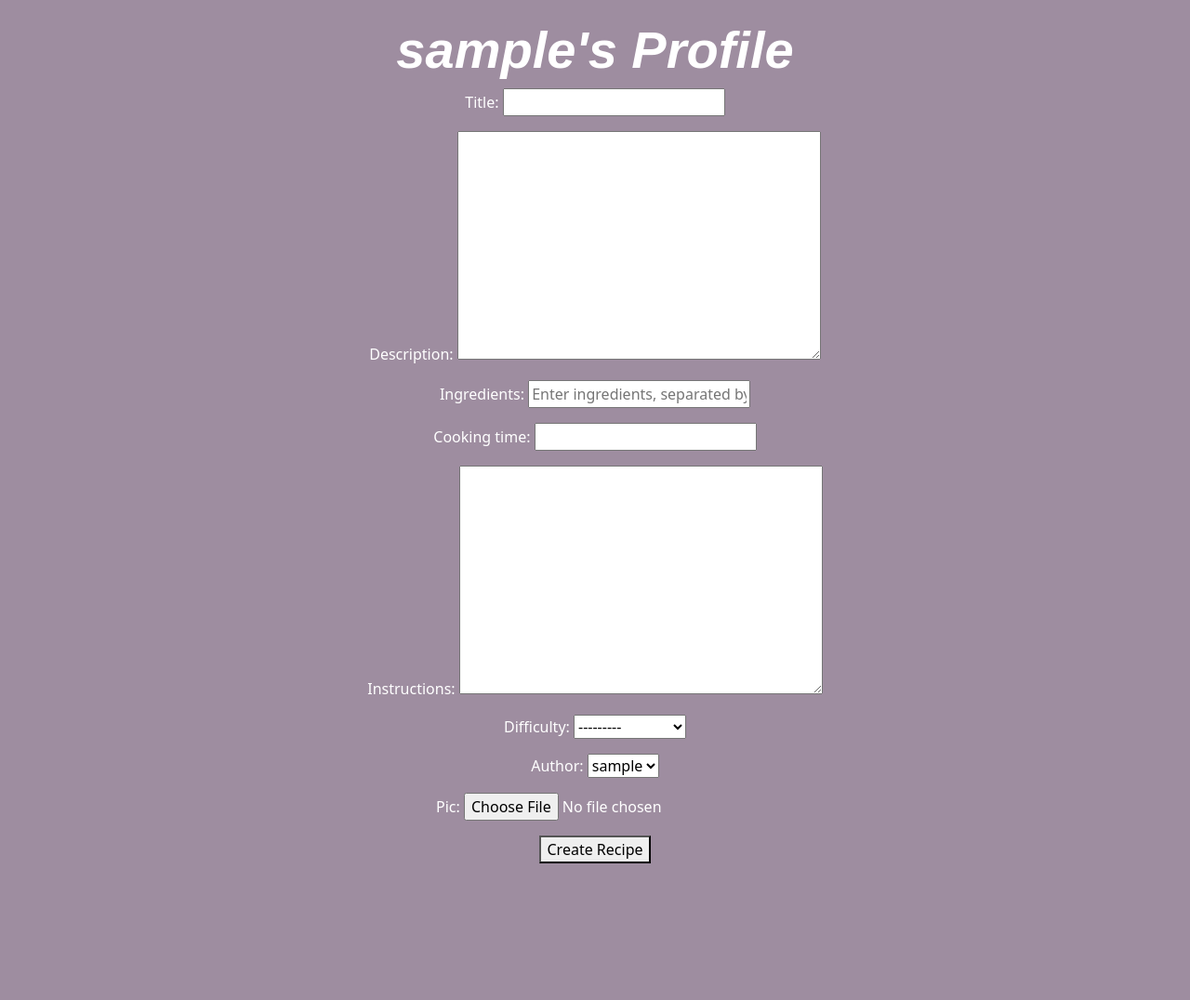
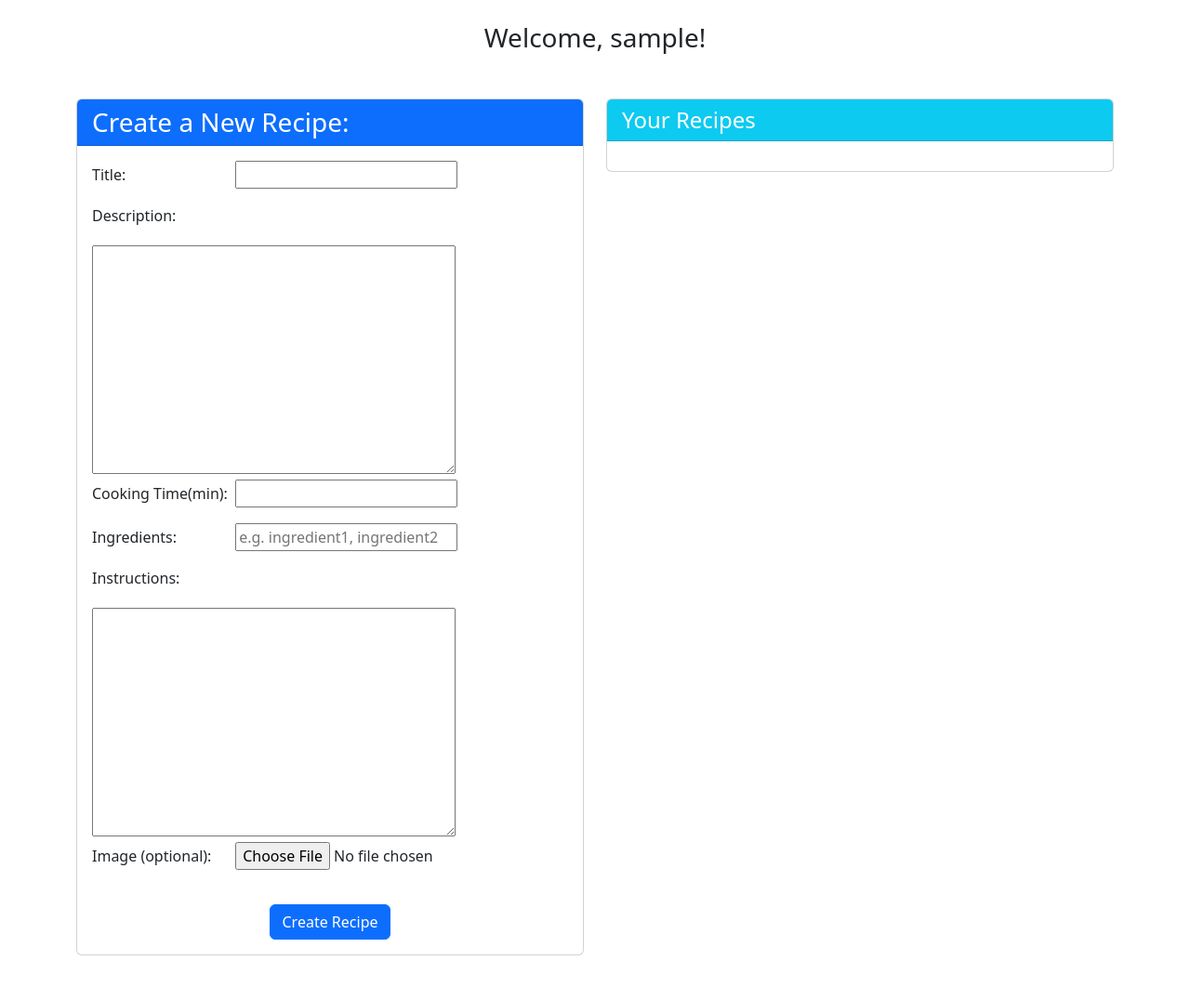
Before and after one commit to torbalansky/recipe-app, a Django app: page /profile/1/ in a window 1280 px wide. Shown: the part 56-1132 px from the top of the page at 93% size. Before the commit the page ends 985 px from the top, so only its background shows below. Run offline with Django 4.2, Linux system fonts and the light colour scheme; the visitor is signed in with stand-in values (Sample User, id 1); data comes from the database, SQL or seed files in the repository; data that the repository does not hold is empty; some libraries are stand-ins or nearby versions.

Commit message:
Add create_Recipe functionality. Updated user profile

```diff
--- a/recipes/forms.py
+++ b/recipes/forms.py
@@ -1,29 +1,43 @@
 from django import forms
 from django.contrib.auth.forms import UserCreationForm
 from django.contrib.auth.models import User
-from .models import Recipe, Ingredient
+from .models import Recipe
 
 class RecipeForm(forms.ModelForm):
+    title = forms.CharField(
+        label="Title",
+        widget=forms.TextInput(attrs={"class": "form-item"}),
+    )
+
+    description = forms.CharField(
+        label="Description",
+        widget=forms.Textarea(attrs={"class": "form-item"}),
+    )
+
+    cooking_time = forms.IntegerField(
+        label="Cooking Time(min)",
+        widget=forms.NumberInput(attrs={"class": "form-item"}),
+    )
+
+    recipe_ingredients = forms.CharField(
+        max_length=600,
+        required=False,
+        widget=forms.TextInput(attrs={"class": "form-item", "placeholder": "e.g. ingredient1, ingredient2"}),
+    )
+
+    instructions = forms.CharField(
+        label="Instructions",
+        widget=forms.Textarea(attrs={"class": "form-item"}),
+    )
+
+    pic = forms.ImageField(
+        label="Picture",
+        widget=forms.FileInput(attrs={"class": "form-item"}),
+    )
+
     class Meta:
         model = Recipe
-        fields = ['title', 'description', 'ingredients', 'cooking_time', 'instructions', 'difficulty', 'author', 'pic']
-
-    ingredients = forms.CharField(
-        max_length=100, label="Ingredients",
-        widget=forms.TextInput(attrs={'placeholder': 'Enter ingredients, separated by commas'})
-    )
-
-    def __init__(self, *args, **kwargs):
-        super(RecipeForm, self).__init__(*args, **kwargs)
-        self.fields['author'].required = False
-
-    def clean_ingredients(self):
-        ingredients = self.cleaned_data.get('ingredients')
-        if ingredients:
-            return ingredients.strip()
-        else:
-            return ""
-
+        fields = ['title', 'description', 'cooking_time', 'instructions', 'pic']
 
 class SignUpForm(UserCreationForm):
     email = forms.EmailField(label="", widget=forms.TextInput(attrs={'class':'form-control', 'placeholder':'Email Address'}))
--- a/recipes/templates/recipes/create_recipe.html
+++ /dev/null
@@ -1,5 +0,0 @@
-{% extends 'recipes/base.html' %}
-{% load static %}
-{% block content %}
-  <a href="{% url 'recipes:profile' request.user.pk %}">Back to Profile</a>
-{% endblock %}
--- a/recipes/templates/recipes/profile.html
+++ b/recipes/templates/recipes/profile.html
@@ -2,29 +2,86 @@
 {% load static %}
 {% block content %}
 <style>
-body {
-    position: relative;
-    background-color: rgb(158, 141, 160);
-    width: 100%;
-    height: 100%;
-    color: white;
-    text-align: center;
+  .label-width {
+    min-width: 150px;
+    display: inline-block;
+    margin-bottom: 20px;
   }
-h2 {
-    font-family: 'Nunito', sans-serif;
-    font-size: 56px;
-    text-align: center;
-    color: white;
-    font-weight: 600;
-    font-style: italic;
-    margin-top: 20px;
-}
 </style>
-	<h2> {{ profile.user.username }}'s Profile</h2>
-  <form method="post" enctype="multipart/form-data">
-    {% csrf_token %}
-    {{ form.as_p }}
-    {{ formset.as_table }}
-    <button type="submit">Create Recipe</button>
-  </form>
+<div class="bg-transparent text-dark text-center">
+  <h3 class="mt-4">Welcome, {{ profile.user.username }}!</h3>
+</div>
+<div class="container my-5">
+  <div class="row">
+      <div class="col-md-6">
+          <div class="card">
+              <div class="card-header bg-primary text-white">
+                  <h3 class="mb-0">Create a New Recipe:</h3>
+              </div>
+              <div class="card-body">
+                  <form method="post" enctype="multipart/form-data">
+                      {% csrf_token %}
+                      <div class="form-group">
+                          <label for="id_title" class="label-width">Title:</label>
+                          {{ form.title }}
+                      </div>
+                      <div class="form-group">
+                          <label for="id_description" class="label-width">Description:</label>
+                          {{ form.description }}
+                      </div>
+                      <div class="form-group">
+                          <label for="id_cooking_time" class="label-width">Cooking Time(min):</label>
+                          {{ form.cooking_time }}
+                      </div>
+                      <div class="form-group">
+                          <label for="id_recipe_ingredients" class="label-width">Ingredients:</label>
+                          {{ form.recipe_ingredients }}
+                      </div>
+                      <div class="form-group">
+                          <label for="id_instructions" class="label-width">Instructions:</label>
+                          {{ form.instructions }}
+                      </div>
+                      <div class="form-group">
+                        <label for="id_pic" class="label-width">Image (optional):</label>
+                        {{ form.pic }}
+                      </div>
+                      <div class="form-group text-center">
+                        <button type="submit" class="btn btn-primary" style="margin-top: 20px;">Create Recipe</button>
+                    </div>
+                  </form>
+              </div>
+          </div>
+      </div>
+
+      <div class="col-md-6">
+        <div class="card">
+            <div class="card-header bg-info text-white">
+                <h4 class="mb-0">Your Recipes</h4>
+            </div>
+            <div class="card-body">
+                {% for recipe in user_recipes %}
+                <div class="card mb-2 bg-dark text-white">
+                    <div class="row g-0">
+                        <div class="col-md-4 d-flex align-items-center">
+                            <img src="{{ recipe.pic.url }}" class="img-fluid rounded-start" alt="{{ recipe.title }}" style="width: 100%; height: 90%;">
+                        </div>
+                        <div class="col-md-8 bg-dark text-white">
+                            <div class="card-body" style="color: rgb(230, 226, 226); font-weight: lighter;">
+                                <h5 class="card-title">{{ recipe.title }}</h5>
+                                <p class="card-text">{{ recipe.description }}</p>
+                                <p class="card-text"><small style="color: rgb(213, 209, 209); font-weight: lighter;">Last updated {{ recipe.created_at|timesince }} ago</small></p>
+                                <a href="#" class="btn btn-warning">Update</a>
+                                <a href="#" class="btn btn-danger">Delete</a>
+                            </div>
+                        </div>
+                    </div>
+                </div>
+                {% endfor %}
+            </div>
+        </div>
+    </div>
+
+
+  </div>
+</div>
 {% endblock %}
--- a/recipes/urls.py
+++ b/recipes/urls.py
@@ -12,5 +12,4 @@ urlpatterns = [
     path('login/', views.login_user, name='login'),
     path('logout', views.logout_user, name='logout'),
     path('register/', views.register_user, name='register'),
-    path('profile/<int:pk>/create_recipe/', views.create_recipe, name='create_recipe'),
 ]
--- a/recipes/views.py
+++ b/recipes/views.py
@@ -1,46 +1,69 @@
 from django.shortcuts import render, get_object_or_404, redirect
 from django.views.generic import ListView, DetailView
-from .models import Recipe, Profile, Ingredient
+from .models import Recipe, Profile, RecipeIngredient, Ingredient
 from django.contrib import messages
 from django.http import Http404
 from .forms import SignUpForm
 from django.contrib.auth import authenticate, login, logout
 from django.contrib.auth.decorators import login_required
-from django.utils.decorators import method_decorator
 from .forms import RecipeForm
-from django.contrib.auth.models import User
 
-def create_recipe(request, pk):
-    user = get_object_or_404(User, pk=pk)
+@login_required
+def create_recipe(request, user_id):
+    form = RecipeForm(request.POST or None, request.FILES or None)
 
     if request.method == 'POST':
-        if request.user.is_authenticated:
-            form = RecipeForm(request.POST, request.FILES)
-            if form.is_valid():
-                recipe = form.save(commit=False)
-                recipe.author = user
-                ingredient_input = form.cleaned_data.get('ingredients')
+        recipe_ingredients_str = request.POST.get('recipe_ingredients', '')
 
-                if ingredient_input:
-                    ingredient_names = [name.strip() for name in ingredient_input.split(',') if name.strip()]
-                    selected_ingredients = []
+        if recipe_ingredients_str:
+            recipe_ingredients_list = [ingredient.strip() for ingredient in recipe_ingredients_str.split(",")]
 
-                    for ingredient_name in ingredient_names:
-                        ingredient, created = Ingredient.objects.get_or_create(name=ingredient_name)
-                        selected_ingredients.append(ingredient)
+        if form.is_valid():
+            recipe = form.save(commit=False)
 
-                    recipe.save()
-                    recipe.ingredients.set(selected_ingredients)
-                    return redirect('recipes:recipe_detail', pk=recipe.pk)
-            else:
-                return render(request, 'recipes/create_recipe.html', {'form': form})
+            recipe_ingredients_count = 0
+            profile = Profile.objects.get(user_id=user_id)
+            recipe.author = profile.user
+            recipe.save()
+
+            for ingredient_name in recipe_ingredients_list:
+                ingredient, created = Ingredient.objects.get_or_create(name=ingredient_name)
+
+                if created:
+                    recipe_ingredients_count += 1
+                recipe.ingredients.add(ingredient)
+
+            recipe.difficulty = recipe.calculate_difficulty()
+            recipe.save()
+
+            messages.success(request, "Recipe added successfully.")
+            return redirect('recipes:profile', pk=user_id)
         else:
-            return redirect('login')
+            messages.error(request, "Form validation failed. Please check the entered data.")
+
+    return form
+
+def profile(request, pk):
+    if request.user.is_authenticated:
+        try:
+            profile = Profile.objects.get(user_id=pk)
+            user = profile.user
+            user_recipes = Recipe.objects.filter(author=user)
+
+            form = create_recipe(request, pk)
+
+            context = {
+                "profile": profile,
+                "user_recipes": user_recipes,
+                "form": form,
+            }
+
+            return render(request, "recipes/profile.html", context)
+        except Profile.DoesNotExist:
+            raise Http404("Profile does not exist")
     else:
-        form = RecipeForm()
-
-    return render(request, 'recipes/create_recipe.html', {'form': form})
-
+        messages.error(request, "You must be logged in to access this!")
+        return redirect('recipes:login')
 
 def login_user(request):
     if request.method == "POST":
@@ -76,48 +99,14 @@ class RecipesDetailView(DetailView):
     template_name = "recipes/recipes_details.html"
     context_object_name = "recipe"
 
-    @method_decorator(login_required(login_url='/login/'))
-    def dispatch(self, request, *args, **kwargs):
-        return super().dispatch(request, *args, **kwargs)
+    def get_context_data(self, **kwargs):
+        context = super().get_context_data(**kwargs)
 
-    def get_object(self):
-        # Fetch the Recipe object by primary key
-        return get_object_or_404(Recipe, pk=self.kwargs.get('pk'))
+        # Fetch the related ingredients for the specific recipe
+        ingredients = RecipeIngredient.objects.filter(recipe=self.object).values_list('ingredient__name', flat=True)
+        context['ingredients'] = ingredients
 
-def profile(request, pk):
-    if request.user.is_authenticated:
-        try:
-            profile = Profile.objects.get(user_id=pk)
-            user = profile.user
-
-            if request.method == 'POST':
-                # Handle recipe creation form submission
-                form = RecipeForm(request.POST)
-                if form.is_valid():
-                    recipe = form.save(commit=False)
-                    recipe.author = user
-                    recipe.save()
-                    messages.success(request, "Recipe created successfully.")
-                    return redirect('recipes:profile', pk=pk)  # Redirect to the same profile page
-
-            else:
-                form = RecipeForm()
-
-            # Fetch the recipes created by this user
-            user_recipes = Recipe.objects.filter(author=user)
-
-            context = {
-                "profile": profile,
-                "user_recipes": user_recipes,
-                "form": form,
-            }
-
-            return render(request, "recipes/profile.html", context)
-        except Profile.DoesNotExist:
-            raise Http404("Profile does not exist")
-    else:
-        messages.error(request, "You must be logged in to access this!")
-        return redirect('recipes:login')
+        return context
 
 def register_user(request):
     form = SignUpForm()
```
Also changed, not shown: recipes/models.py (+15 -14 lines), media/recipes/Arugula_Spaghetti.jpg (added), media/recipes/_noBAckgroundMK.png (added), media/recipes/viber_image_2023-10-14_20-12-20-407.png (added), media/recipes/viber_image_2023-10-14_20-20-57-207.jpg (added), media/recipes/viber_image_2023-10-14_20-20-59-184.jpg (added), media/recipes/viber_image_2023-10-14_20-24-06-848.jpg (added), media/recipes/viber_image_2023-10-14_20-24-06-848_tYoIfwH.jpg (added), media/recipes/viber_image_2023-10-14_20-24-07-575.jpg (added), media/recipes/viber_image_2023-10-14_20-48-29-381.jpg (added), recipes/migrations/0006_recipeingredient.py (added).
